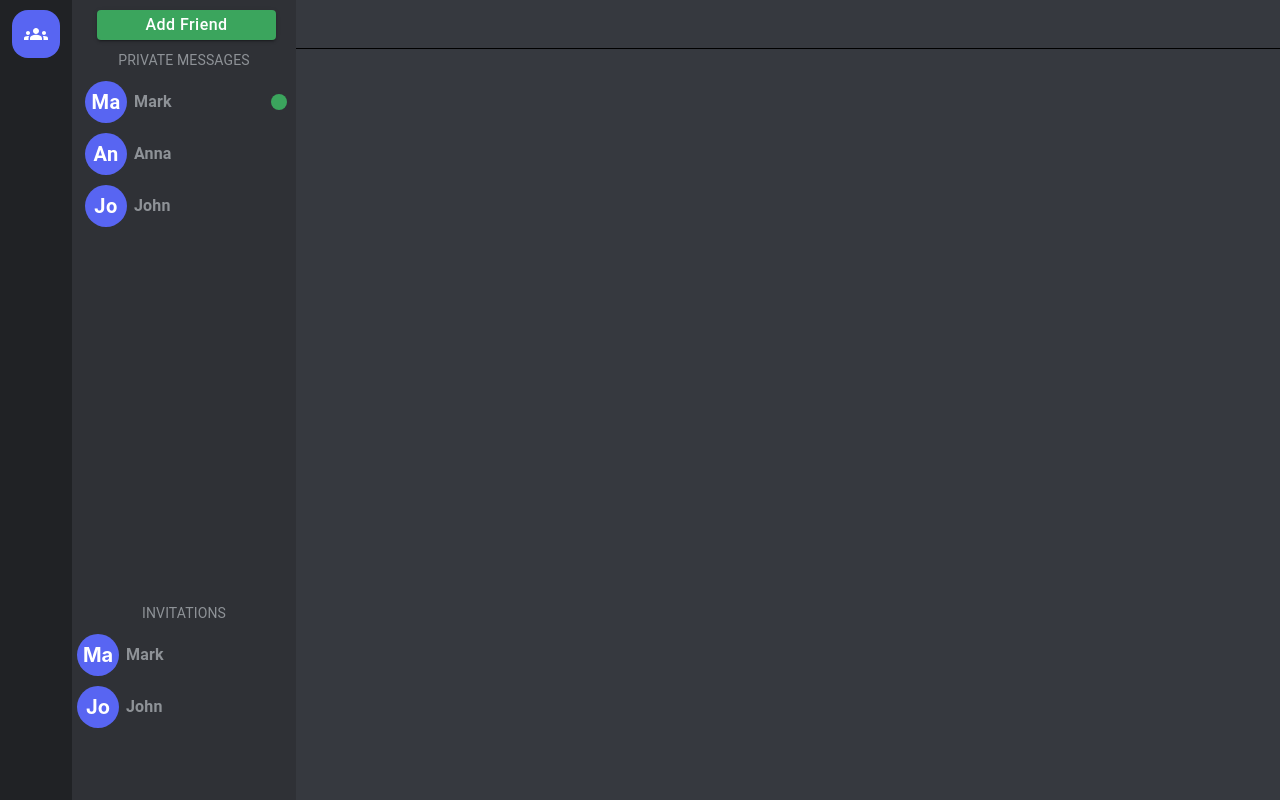
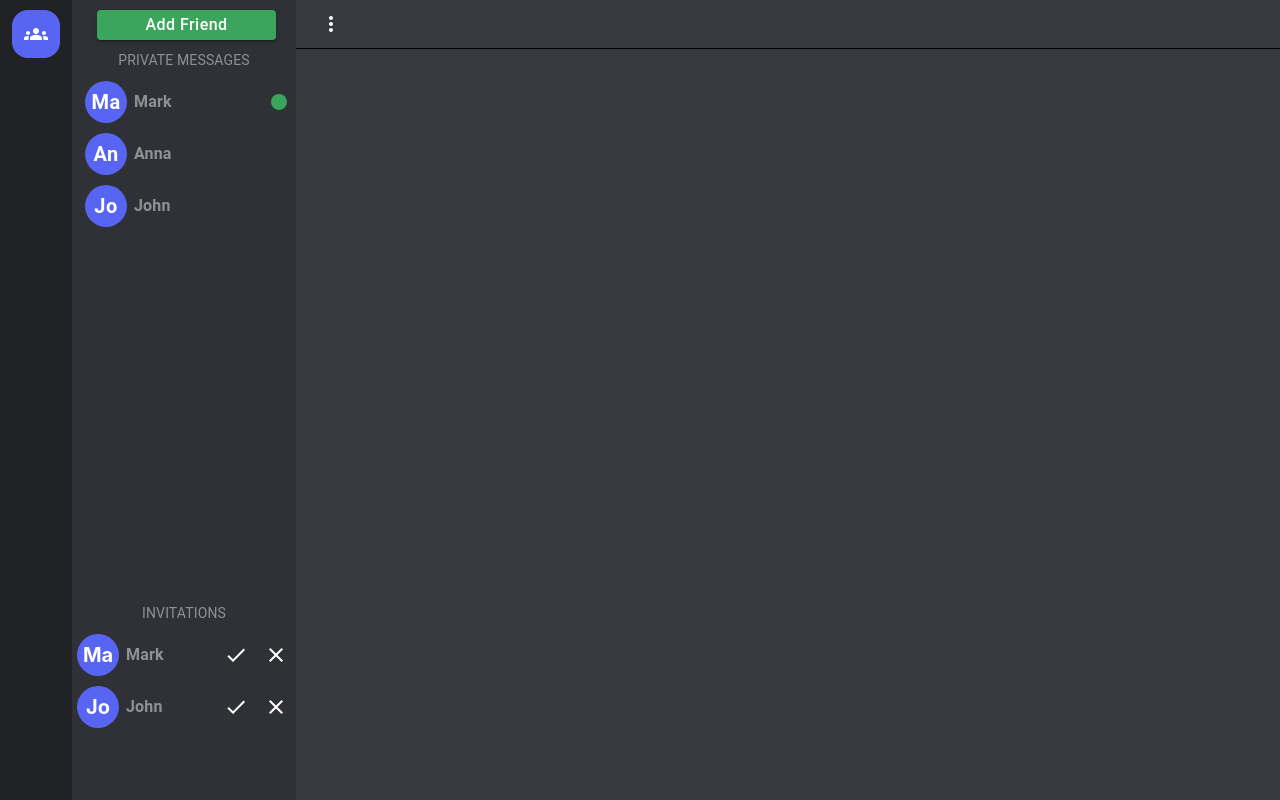
Before and after one commit to shashankdkte/new-discord-frontend, a React (Create React App) app: page / in a window 1280 px wide. Built offline with nearby package versions, Linux system fonts and the light colour scheme.

Commit message:
DropDownMenu with Logout functionality

```diff
--- a/src/Dashboard/AppBar/AppBar.js
+++ b/src/Dashboard/AppBar/AppBar.js
@@ -1,5 +1,6 @@
 import React from 'react'
 import { styled } from "@mui/system";
+import DropDownMenu from './DropDownMenu';
 
 const MainContainer = styled("div")({
   position: "absolute",
@@ -16,7 +17,9 @@ const MainContainer = styled("div")({
 });
 const AppBar = () => {
   return (
-    <MainContainer></MainContainer>
+    <MainContainer>
+      <DropDownMenu />
+    </MainContainer>
   )
 }
 
--- /dev/null
+++ b/src/Dashboard/AppBar/DropDownMenu.js
@@ -0,0 +1,38 @@
+import { IconButton, Menu, MenuItem } from '@mui/material';
+import React, { useState } from 'react'
+import MoreVertIcon from "@mui/icons-material/MoreVert";
+import { logout } from '../../shared/utils/auth';
+
+const DropDownMenu = () => {
+  const [anchorEl, setAnchorEl] = useState(null);
+  const open = Boolean(anchorEl);
+
+  const handleMenuOpen = (event) => {
+    setAnchorEl(event.currentTarget)
+  }
+
+  const handleMenuClose = () => {
+    setAnchorEl(null)
+  }
+
+  return (
+    <div>
+      <IconButton onClick={handleMenuOpen} style={{ color: "white" }}>
+           <MoreVertIcon />
+      </IconButton>
+      <Menu
+        id="basic-menu"
+        anchorEl={anchorEl}
+        open={open}
+        onClose={handleMenuClose}
+            MenuListProps={{
+          "aria-labelledby": "basic-button",
+        }}
+      >
+      <MenuItem onClick={logout}>Logout</MenuItem>
+      </Menu>
+    </div>
+  )
+}
+
+export default DropDownMenu
--- /dev/null
+++ b/src/Dashboard/FriendsSideBar/PendingInvitationList/InvitationDecisionButtons.js
@@ -0,0 +1,31 @@
+import { Box, IconButton } from '@mui/material'
+import React from 'react'
+import CheckIcon from "@mui/icons-material/Check";
+import ClearIcon from "@mui/icons-material/Clear"
+
+const InvitationDecisionButtons = ({
+  disabled,
+  acceptInvitationHandler,
+  rejectInvitationHandler
+}) => {
+  return (
+    <Box sx={{
+      display:"flex"
+    }}>
+      <IconButton style={{
+        color:"white",
+
+      }} disabled={disabled} onClick={acceptInvitationHandler}>
+        <CheckIcon/>
+      </IconButton>
+         <IconButton style={{
+        color:"white",
+
+      }} disabled={disabled} onClick={rejectInvitationHandler}>
+        <ClearIcon/>
+      </IconButton>
+    </Box>
+  )
+}
+
+export default InvitationDecisionButtons
--- a/src/Dashboard/FriendsSideBar/PendingInvitationList/PendingListInvitationItem.js
+++ b/src/Dashboard/FriendsSideBar/PendingInvitationList/PendingListInvitationItem.js
@@ -1,6 +1,7 @@
 import { Box, Tooltip, Typography } from '@mui/material';
 import React, { useState } from 'react'
 import Avatar from '../../../shared/Avatar';
+import InvitationDecisionButtons from './InvitationDecisionButtons';
 
 const PendingListInvitationItem = ({ id, username, mail, acceptFriendInvitation = () => { },
   rejectFriendInvitation = () => { } }) => {
@@ -38,6 +39,7 @@ const PendingListInvitationItem = ({ id, username, mail, acceptFriendInvitation
             }}
             variant='subtitle1'
           >{username}</Typography>
+          <InvitationDecisionButtons  disabled={buttonsDisabled} acceptInvitationHandler={handleAcceptInvitation} rejectInvitationHandler={handleRejectInvitation}/>
       </Box>
       </div>
     </Tooltip>
```
